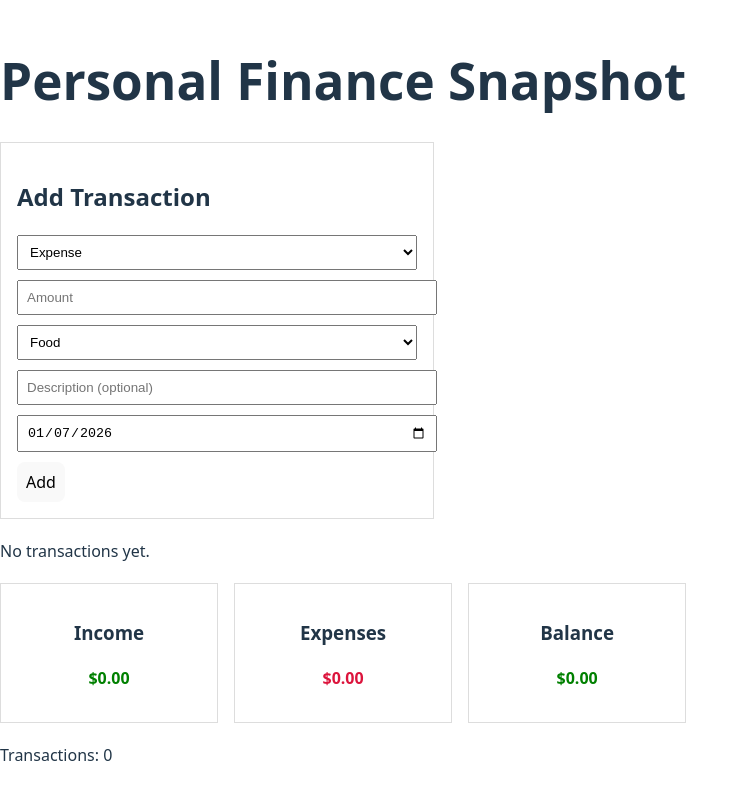
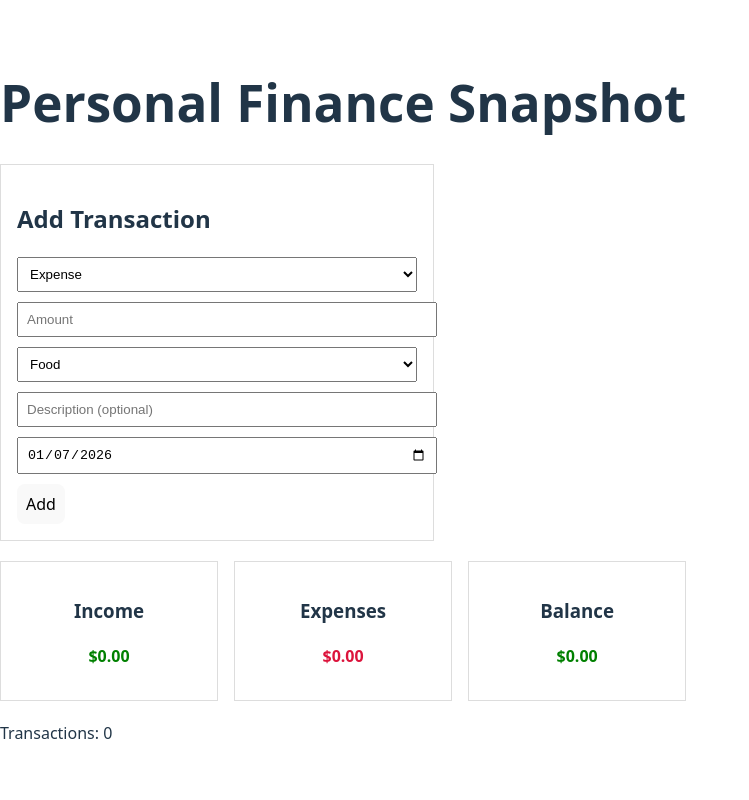
Before and after one commit to zypherson/personal-finance, a React (Vite) app: page / in a window 1280 px wide. Shown: the whole page, without its empty margins (0-749 px from the left). Built offline with nearby package versions, Linux system fonts and the light colour scheme.

Commit message:
updated form render

```diff
--- a/src/App.jsx
+++ b/src/App.jsx
@@ -42,8 +42,12 @@ function App() {
   return (
     <div>
       <h1>Personal Finance Snapshot</h1>
-      <TransactionForm onAdd={addTransaction} />
-      <TransactionList transactions={transactions} onDelete={deleteTransaction} />
+      <TransactionForm
+  onAdd={addTransaction}
+  onUpdate={updateTransaction}
+  editingTransaction={editingTransaction}
+  onCancelEdit={() => setEditingTransaction(null)}
+/>
       <Summary transactions={transactions} />
 
       <p>Transactions: {transactions.length}</p>
```
